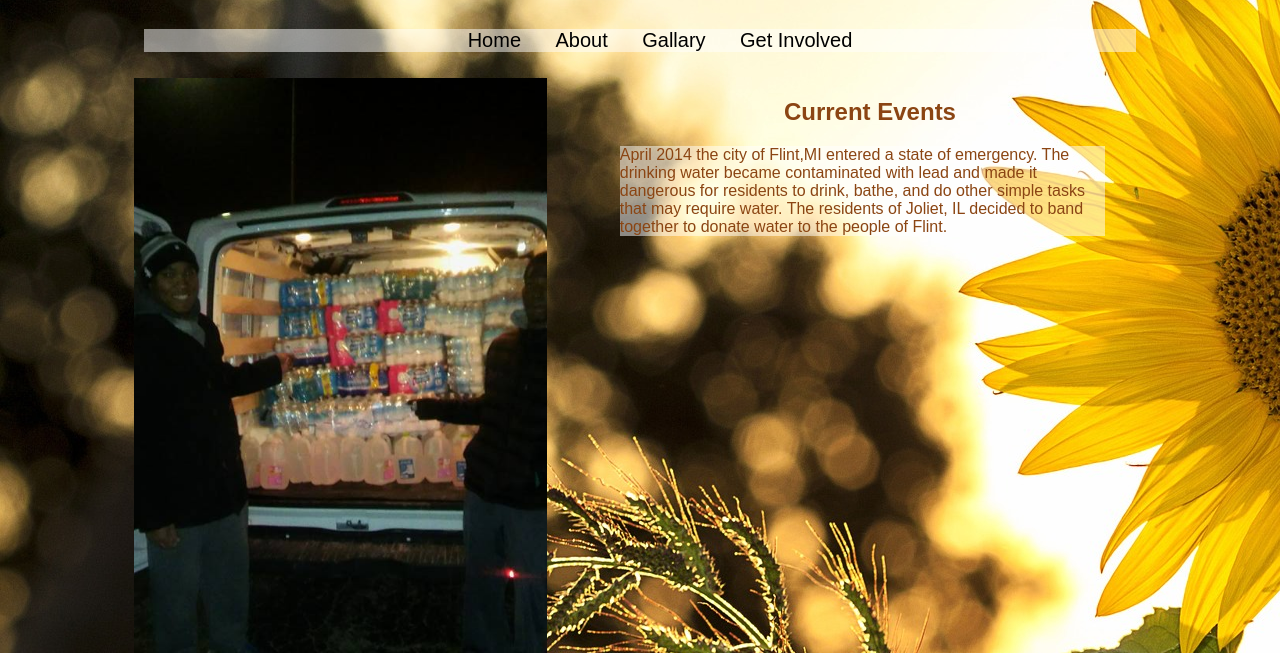
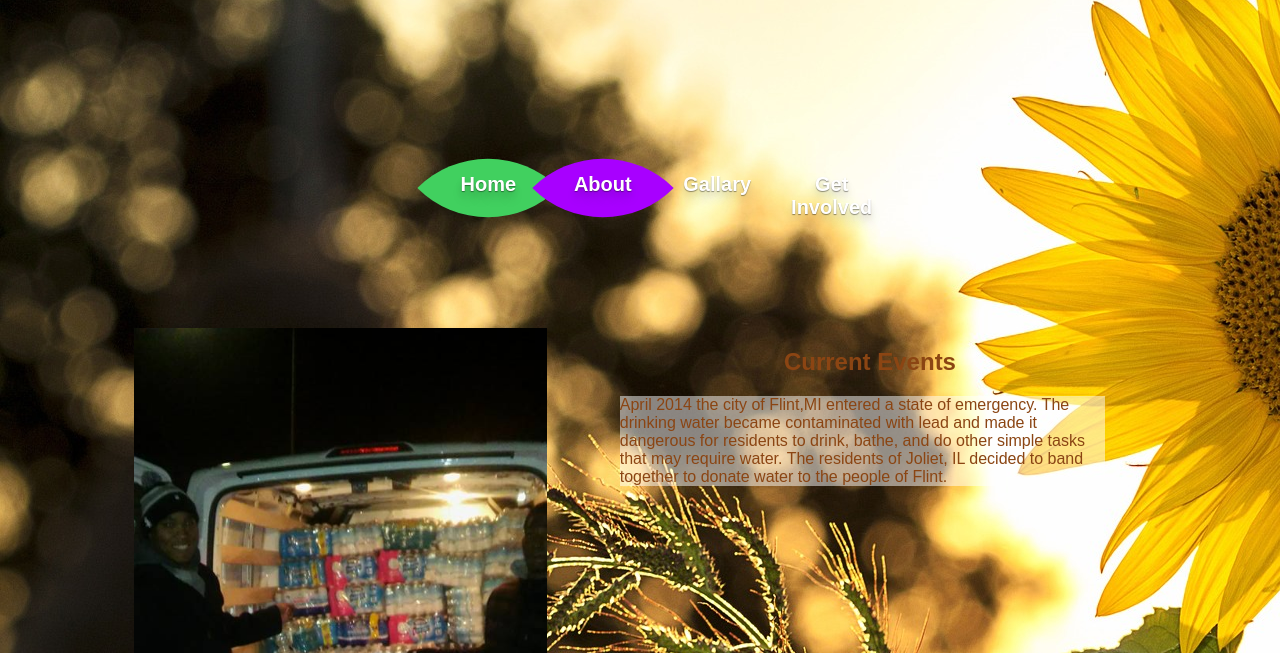
Before and after one commit to whatsgoingon55/whatsgoingon55.github.io, a plain HTML site: page index.html in a window 1280 px wide. Shown: the part 147-800 px from the top of the page. Drawn offline with Linux system fonts and the light colour scheme.

Commit message:
changed nav

```diff
--- a/index.html
+++ b/index.html
@@ -12,14 +12,12 @@
 
 <main>
 <nav>
-<div class="trans">
-				<ul>
-					<li><a href="index.html">Home</a></li>
-					<li> <a href="about.html">About</a></li>
-					<li> <a href="gallary.html">Gallary</a></li>
-                    <li> <a href="getinvolved.html">Get Involved</a></li>
+				<ul class="top-menu">
+					<li><a href="index.html">Home</a><div class="menu-item" id="home"></div></li>
+					<li> <a href="about.html">About</a><div class="menu-item" id="about"></div></li>
+					<li> <a href="gallary.html">Gallary</a><div class="menu-item" id="gallary"></div></li>
+                    <li> <a href="getinvolved.html">Get Involved</a><div class="menu-item" id="get involved"></div></li>
 				</ul>
-				</div>
                 </nav>
 
 <article id="left">
--- a/style.css
+++ b/style.css
@@ -22,30 +22,89 @@ h1 {
 }
 
 nav {
-	padding: 10px;
-}
-
-nav ul {
-	list-style-type: none;
+	width: 960px;
+	height: 100px;
+	margin: 120px auto;
 	text-align: center;
 }
+.top-menu li {
+	display: inline-block;
+	text-align: center;
+	margin: 30px 5px;
+	position: relative;
+	-webkit-transition: all 0.3s ease;
+	-moz-transition: all 0.3s ease;
+	-o-transition: all 0.3s ease;
+}
+.top-menu li:hover {
+	margin: 30px 20px;
+}
+.top-menu li:active {
+	margin: 30px 33px;
+}
+.top-menu li a  {
+	width: 100px;
+	height: 100px;
+	z-index: 9999;
+	position: absolute;
+	top: 35px;
+	font-weight: bold;
+	display: block;
+	text-decoration: none;
+	font-size: 20px;
+	color: #fff;
+	text-shadow: 0px 1px 1px rgba(0,0,0,0.4), 0px 4px 6px rgba(0,0,0,0.1), 0px 9px 11px rgba(0,0,0,0.1);
+	-webkit-transition: all 0.1s linear;
+	-moz-transition: all 0.1s linear;
+	-o-transition: all 0.1s linear;
+}
+.top-menu li:active a {
+	font-size: 26px;
+	top: 30px;
+	text-shadow: none;
+}
+.top-menu li div.menu-item {
+	width: 100px;
+	height: 100px;
+	display: block;
+	-webkit-transition: all 0.2s ease;
+	-moz-transition: all 0.2s ease;
+	-o-transition: all 0.2s ease;
+	-webkit-border-top-left-radius: 100px;
+	-webkit-border-bottom-right-radius: 100px;
+	-moz-border-radius-topleft: 100px;
+	-moz-border-radius-bottomright: 100px;
+	border-top-left-radius: 100px;
+	border-bottom-right-radius: 100px;
+	-webkit-transform: rotate(45deg);
+	-moz-transform: rotate(45deg);
+	-o-transform: rotate(45deg);
+}
+.top-menu li:hover div.menu-item{
+	-webkit-border-top-left-radius: 80px;
+	-webkit-border-bottom-right-radius: 80px;
+	-moz-border-radius-topleft: 80px;
+	-moz-border-radius-bottomright: 80px;
+	border-top-left-radius: 80px;
+	border-bottom-right-radius: 80px;
+		-webkit-transform: rotate(225deg);
+	-moz-transform: rotate(225deg);
+	-o-transform: rotate(225deg);
+}
+.top-menu li:active div.menu-item{
+	-webkit-border-top-left-radius: 50px;
+	-webkit-border-bottom-right-radius: 50px;
+	-moz-border-radius-topleft: 50px;
+	-moz-border-radius-bottomright: 50px;
+	border-top-left-radius: 50px;
+	border-bottom-right-radius: 50px;
 
-nav ul li {
-	display: inline-block;
-	margin: 0 15px;
-	font-size: 20px;
 }
-
-li a:link, li a:active, li a:hover, li a:visited {
-	color: #000;
-	text-decoration: none;
-}
-
-li a:hover {
-	text-decoration: underline;
-	color: #fff;
-	font-weight: bold;
-}
+#home { background: #41D05F; }
+#cataloge { background: #E42B2B; }
+#price { background: #ff8400; }
+#about { background: #a800ff; }
+#contact { background: #49a7f3; }
 
 article {
 	width: 48%;
```
